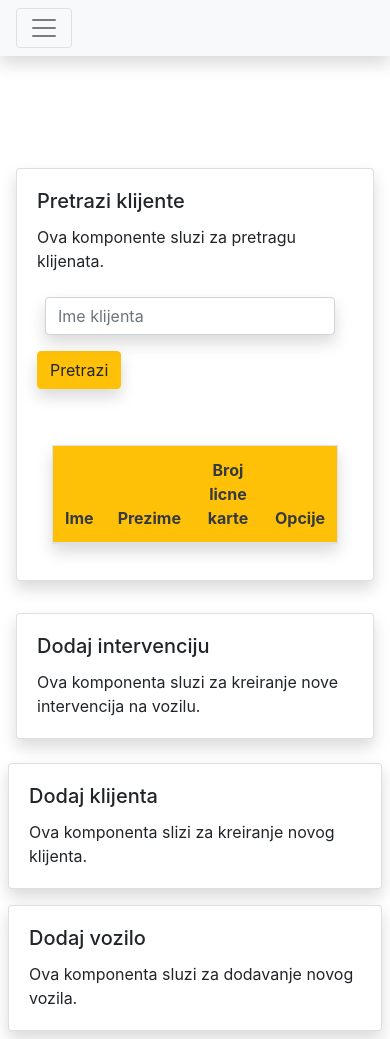
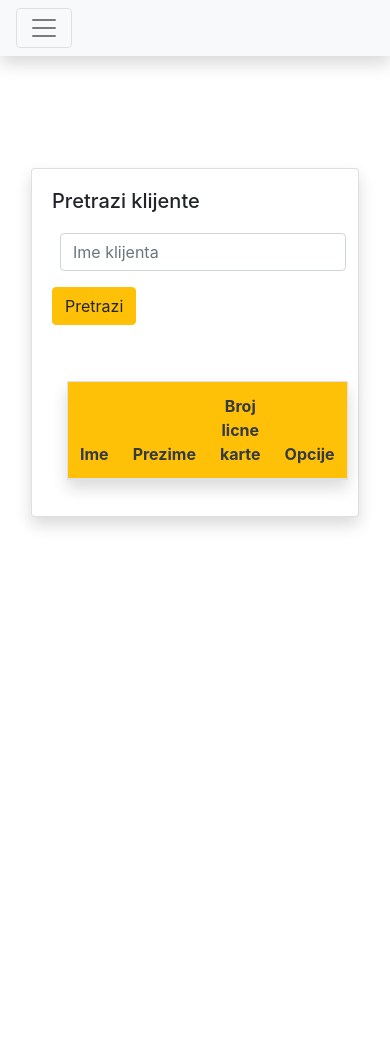
Before and after one commit to nemanja94/stefan, an Angular app in the folder frontend/front/: page /dashboard in a window 390 px wide. After the commit the page ends 844 px from the top, so only its background shows below. Built offline with nearby package versions, Linux system fonts and the light colour scheme.

Commit message:
Sredjena forma za azuriranje i redizajn dashboard komponente

```diff
--- a/frontend/front/src/app/components/dashboard/dashboard.component.html
+++ b/frontend/front/src/app/components/dashboard/dashboard.component.html
@@ -1,15 +1,14 @@
 <div class="container mt-5 pt-5">
-    <div class="row">
+    <div class="row mx-auto px-0">
         <div class="col-sm-12 p-3">
             <div class="card shadow">
                 <div class="card-body">
                     <h5 class="card-title">Pretrazi klijente</h5>
-                    <p class="card-text">Ova komponente sluzi za pretragu klijenata.</p>
                     <form class="form-inline">
                         <div class="row">
                             <div class="col-sm-4">
-                                <input #firstname class="form-control m-2 shadow" type="search"
-                                    placeholder="Ime klijenta" aria-label="Search">
+                                <input #firstname class="form-control m-2" type="search" placeholder="Ime klijenta"
+                                    aria-label="Search">
                             </div>
                             <!-- <div class="col-sm-4">
                                 <input class="form-control m-2 shadow" type="search" placeholder="Intervencija"
@@ -20,10 +19,10 @@
                                     aria-label="Search">
                             </div> -->
                         </div>
-                        <button class="btn btn-warning shadow my-2 my-sm-0" type="submit"
+                        <button class="btn btn-warning my-2 my-sm-0" type="submit"
                             (click)="findClientsByName(firstname.value)">Pretrazi</button>
                     </form>
-                    <div class="container rounded m-0">
+                    <div class="container rounded m-0 mx-auto">
                         <table class="table table-striped mt-5 border shadow rounded table-hover text-dark text-center">
                             <thead class="bg-warning text-dark">
                                 <tr>
@@ -47,29 +46,72 @@
                 </div>
             </div>
         </div>
-        <div class="col-sm-12 p-3">
+        <!-- <div class="col-sm-6 p-0 mx-auto">
+            <div class="container px-0">
+                <form [formGroup]="addFormClient" (submit)="onAddClient()" class="form-group">
+                    <fieldset class="border rounded p-4 m-4">
+                        <legend class="text-center">Dodaj klijenta</legend>
+                        <div class="form-group">
+                            <label for="firstName">Ime</label>
+                            <input type="text" class="form-control" id="firstName" formControlName="firstName"
+                                placeholder="{{client.firstName}}">
+                        </div>
+                        <div class="form-group">
+                            <label for="lastName">Prezime</label>
+                            <input type="text" class="form-control" id="lastName" formControlName="lastName"
+                                placeholder="{{client.lastName}}">
+                        </div>
+                        <div class="form-group">
+                            <label for="idNumber">Broj licne karte</label>
+                            <input type="text" class="form-control" id="idNumber" formControlName="idNumber"
+                                placeholder="{{client.idNumber}}">
+                        </div>
+                        <input class="btn btn-success" type="submit" value="Dodaj">
+                    </fieldset>
+                </form>
+            </div>
+        </div>
+        <div class="col-sm-6 p-0 mx-auto">
+            <div class="container px-0">
+                <form [formGroup]="updateFormClient" (submit)="onUpdateClient()" class="form-group">
+                    <fieldset class="border rounded p-4 m-4">
+                        <legend class="text-center">Dodaj klijenta</legend>
+                        <div class="form-group">
+                            <label for="firstName">Ime</label>
+                            <input type="text" class="form-control" id="firstName" formControlName="firstName"
+                                placeholder="{{client.firstName}}">
+                        </div>
+                        <div class="form-group">
+                            <label for="lastName">Prezime</label>
+                            <input type="text" class="form-control" id="lastName" formControlName="lastName"
+                                placeholder="{{client.lastName}}">
+                        </div>
+                        <div class="form-group">
+                            <label for="idNumber">Broj licne karte</label>
+                            <input type="text" class="form-control" id="idNumber" formControlName="idNumber"
+                                placeholder="{{client.idNumber}}">
+                        </div>
+                        <input class="btn btn-success" type="submit" value="Dodaj">
+                    </fieldset>
+                </form>
+            </div>
+        </div> -->
+        <!-- <div class="col-sm-12 p-3">
             <div class="card shadow">
                 <div class="card-body">
                     <h5 class="card-title">Dodaj intervenciju</h5>
                     <p class="card-text">Ova komponenta sluzi za kreiranje nove intervencija na vozilu.</p>
                 </div>
             </div>
-        </div>
+        </div> -->
+
         <div class="col-sm-6 p-2">
-            <div class="card shadow">
-                <div class="card-body">
-                    <h5 class="card-title">Dodaj klijenta</h5>
-                    <p class="card-text">Ova komponenta slizi za kreiranje novog klijenta.</p>
-                </div>
-            </div>
-        </div>
-        <div class="col-sm-6 p-2">
-            <div class="card shadow">
+            <!-- <div class="card shadow">
                 <div class="card-body">
                     <h5 class="card-title">Dodaj vozilo</h5>
                     <p class="card-text">Ova komponenta sluzi za dodavanje novog vozila.</p>
                 </div>
-            </div>
+            </div> -->
         </div>
     </div>
 </div>
--- a/frontend/front/src/app/components/dashboard/dashboard.component.ts
+++ b/frontend/front/src/app/components/dashboard/dashboard.component.ts
@@ -1,5 +1,6 @@
 import { Component, OnInit } from '@angular/core';
 import { Router } from '@angular/router';
+import { FormBuilder, FormGroup } from '@angular/forms';
 
 import { Client } from 'src/app/models/Client.model';
 import { UserService } from '../../services/user.service';
@@ -14,7 +15,15 @@ export class DashboardComponent implements OnInit {
   clients: Client[] = [];
   id: string;
 
-  constructor(private userService: UserService, private router: Router) { }
+  addFormClient: FormGroup;
+
+  constructor(private userService: UserService, private router: Router, private fb: FormBuilder) {
+    this.addFormClient = this.fb.group({
+      firstName: [],
+      lastName: [],
+      idNumber: []
+    });
+  }
 
   ngOnInit(): void {
   }
--- a/frontend/front/src/app/components/profile/profile.component.html
+++ b/frontend/front/src/app/components/profile/profile.component.html
@@ -35,18 +35,15 @@
                     <legend class="text-center">Azuriraj klijenta</legend>
                     <div class="form-group">
                         <label for="firstName">Ime</label>
-                        <input type="text" class="form-control" id="firstName" formControlName="firstName"
-                            placeholder="{{client.firstName}}">
+                        <input type="text" class="form-control" id="firstName" formControlName="firstName">
                     </div>
                     <div class="form-group">
                         <label for="lastName">Prezime</label>
-                        <input type="text" class="form-control" id="lastName" formControlName="lastName"
-                            placeholder="{{client.lastName}}">
+                        <input type="text" class="form-control" id="lastName" formControlName="lastName">
                     </div>
                     <div class="form-group">
                         <label for="idNumber">Broj licne karte</label>
-                        <input type="text" class="form-control" id="idNumber" formControlName="idNumber"
-                            placeholder="{{client.idNumber}}">
+                        <input type="text" class="form-control" id="idNumber" formControlName="idNumber">
                     </div>
                     <input class="btn btn-success" type="submit" value="Azuriraj">
                 </fieldset>
--- a/frontend/front/src/app/components/profile/profile.component.ts
+++ b/frontend/front/src/app/components/profile/profile.component.ts
@@ -1,8 +1,7 @@
 import { Component, OnInit } from '@angular/core';
 import { ActivatedRoute } from '@angular/router';
-import { FormBuilder, FormControl, FormGroup } from '@angular/forms';
+import { FormBuilder, FormGroup } from '@angular/forms';
 
-import { Client } from 'src/app/models/Client.model';
 import { UserService } from 'src/app/services/user.service';
 import { Car } from 'src/app/models/Car.model';
 import { Intervention } from 'src/app/models/Intervention.model';
@@ -16,7 +15,6 @@ import { CarService } from 'src/app/services/car.service';
 })
 export class ProfileComponent implements OnInit {
 
-  client = new Client();
   cars: Car[] = [];
   interventions = new Intervention();
 
@@ -32,13 +30,27 @@ export class ProfileComponent implements OnInit {
     private activatedRoute: ActivatedRoute,
     private fb: FormBuilder) {
 
-    this.activatedRoute.params.subscribe(res => this.clientId = res.id);
-
     this.updateFormClient = this.fb.group({
-      id: [this.clientId],
+      id: [],
       firstName: [],
       lastName: [],
       idNumber: []
+    });
+
+    this.activatedRoute.params.subscribe((res) => {
+      this.clientId = res.id;
+
+      this.userService.getOneClient(this.clientId).subscribe(result => {
+        // this.client.id = this.clientId;
+        // this.client.firstName = result.firstName;
+        // this.client.lastName = result.lastName;
+        // this.client.idNumber = result.idNumber;
+
+        this.updateFormClient.get('id').patchValue(this.clientId);
+        this.updateFormClient.get('firstName').patchValue(result.firstName);
+        this.updateFormClient.get('lastName').patchValue(result.lastName);
+        this.updateFormClient.get('idNumber').patchValue(result.idNumber);
+      });
     });
 
     this.updateFormCar = this.fb.group({
@@ -58,12 +70,6 @@ export class ProfileComponent implements OnInit {
   }
 
   ngOnInit(): void {
-    this.userService.getOneClient(this.clientId).subscribe(res => {
-      this.client.firstName = res.firstName;
-      this.client.lastName = res.lastName;
-      this.client.idNumber = res.idNumber;
-    });
-
     this.carService.getCarsByOwner(this.clientId).subscribe(res => this.cars = res);
   }
 
--- a/frontend/front/src/app/services/user.service.ts
+++ b/frontend/front/src/app/services/user.service.ts
@@ -9,7 +9,7 @@ import { Client } from '../models/Client.model';
 export class UserService {
 
   url = 'http://localhost:3000/api/client';
-  client = new Client();
+  client: Client;
 
   constructor(private http: HttpClient) { }
 
```
Also changed, not shown: 2 other files (tests, documents, lock files or other folders).
